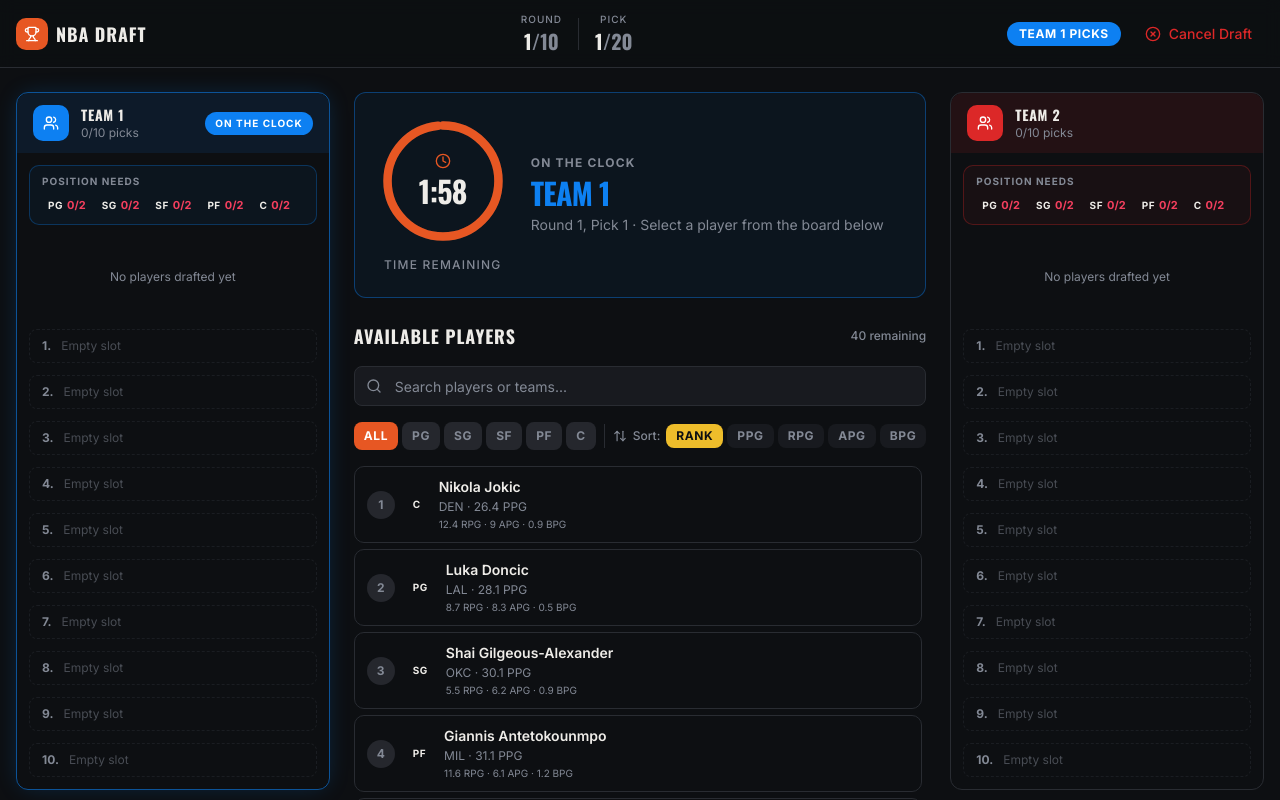
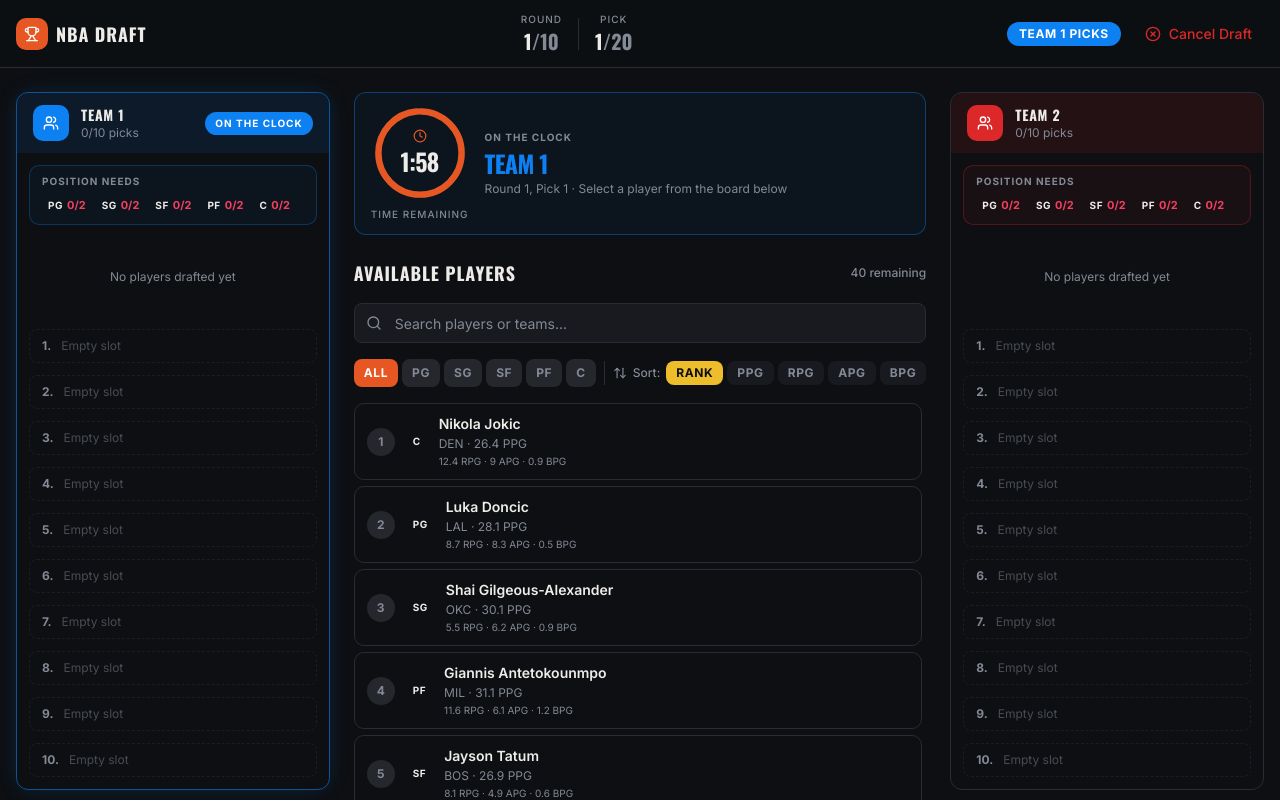
Before and after one commit to F1nal04/hoop-drft, a Next.js app: page / in a window 1280 px wide. Both pictures are taken after a click on the button "START DRAFT". Shown: the top 800 px of the page. Built offline with nearby package versions, Linux system fonts and the light colour scheme.

Commit message:
Refactor UI components for improved layout and styling in Page and DraftTimer

```diff
--- a/app/page.tsx
+++ b/app/page.tsx
@@ -140,7 +140,7 @@ export default function Page() {
           {/* On the clock banner */}
           <div
             className={cn(
-              "flex flex-col items-center gap-4 rounded-xl border p-6 sm:flex-row sm:gap-6",
+              "flex flex-col items-center gap-3 rounded-xl border px-4 py-3 sm:flex-row sm:gap-4",
               draft.currentTeamIndex === 0
                 ? "border-team-1/40 bg-team-1/5"
                 : "border-team-2/40 bg-team-2/5",
@@ -150,19 +150,19 @@ export default function Page() {
               timeRemaining={draft.timeRemaining}
               timerDuration={draft.timerDuration}
             />
-            <div className="flex flex-1 flex-col items-center gap-1 sm:items-start">
-              <span className="text-xs font-bold uppercase tracking-widest text-muted-foreground">
+            <div className="flex flex-1 flex-col items-center gap-0.5 sm:items-start">
+              <span className="text-[10px] font-bold uppercase tracking-widest text-muted-foreground">
                 On the Clock
               </span>
               <h2
                 className={cn(
-                  "font-display text-2xl font-bold uppercase tracking-tight sm:text-3xl",
+                  "font-display text-xl font-bold uppercase tracking-tight sm:text-2xl",
                   draft.currentTeamIndex === 0 ? "text-team-1" : "text-team-2",
                 )}
               >
                 {draft.teamNames[draft.currentTeamIndex]}
               </h2>
-              <p className="text-sm text-muted-foreground">
+              <p className="text-xs text-muted-foreground">
                 Round {draft.currentRound}, Pick {draft.currentTeamIndex + 1} &middot;
                 Select a player from the board below
               </p>
--- a/components/draft-timer.tsx
+++ b/components/draft-timer.tsx
@@ -16,9 +16,9 @@ export function DraftTimer({ timeRemaining, timerDuration }: DraftTimerProps) {
   const isDanger = timeRemaining <= 10
 
   return (
-    <div className="flex flex-col items-center gap-3">
+    <div className="flex shrink-0 flex-col items-center gap-1.5">
       <div className="relative flex items-center justify-center">
-        <svg className="h-32 w-32 -rotate-90" viewBox="0 0 120 120">
+        <svg className="h-24 w-24 -rotate-90" viewBox="0 0 120 120">
           <circle
             cx="60"
             cy="60"
@@ -49,7 +49,7 @@ export function DraftTimer({ timeRemaining, timerDuration }: DraftTimerProps) {
         <div className="absolute flex flex-col items-center">
           <Clock
             className={cn(
-              "mb-1 h-4 w-4",
+              "mb-0.5 h-3.5 w-3.5",
               isDanger
                 ? "text-[hsl(var(--timer-danger))]"
                 : isWarning
@@ -59,7 +59,7 @@ export function DraftTimer({ timeRemaining, timerDuration }: DraftTimerProps) {
           />
           <span
             className={cn(
-              "font-display text-3xl font-bold tabular-nums tracking-tight",
+              "font-display text-2xl font-bold tabular-nums tracking-tight",
               isDanger
                 ? "text-[hsl(var(--timer-danger))] animate-pulse"
                 : isWarning
@@ -71,7 +71,7 @@ export function DraftTimer({ timeRemaining, timerDuration }: DraftTimerProps) {
           </span>
         </div>
       </div>
-      <span className="text-xs font-medium uppercase tracking-widest text-muted-foreground">
+      <span className="text-[10px] font-medium uppercase tracking-widest text-muted-foreground">
         Time Remaining
       </span>
     </div>
```
